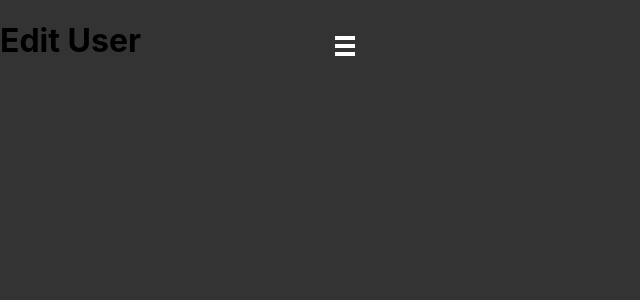
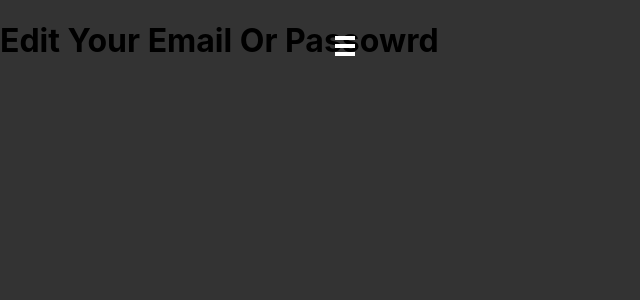
Before and after one commit to chaselancaster/nosmallstreamer-frontend, a React (Create React App) app: page /edituser in a window 1280 px wide. Shown: the top 300 px of the page, without its empty margins (0-640 px from the left). Built offline with nearby package versions, Linux system fonts and the light colour scheme.

Commit message:
add EditUser.css and import it to EditUser.js

```diff
--- a/src/Component/EditUser/EditUser.js
+++ b/src/Component/EditUser/EditUser.js
@@ -1,10 +1,12 @@
 import React, { Component } from 'react'
+
+import './EditUser.css';
 
 class EditUser extends Component {
     render() {
         return (
-            <div>
-                <h1>Edit User</h1>
+            <div className="edit-user-parent">
+                <h1>Edit Your Email Or Passowrd</h1>
             </div>
         )
     }
```
Also changed, not shown: src/Component/EditUser/EditUser.css (added), 1 other file (tests, documents, lock files or other folders).
